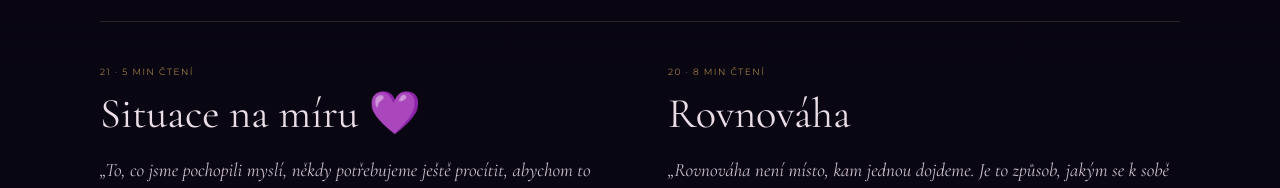
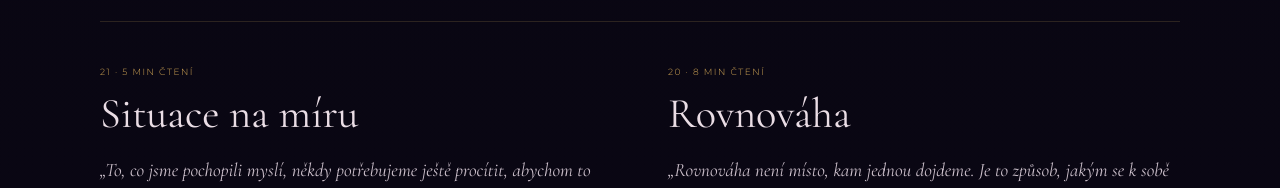
Before and after one commit to orinayablog-beep/orinaya, a plain HTML site: page blog.html in a window 1280 px wide. Shown: the part 1203-1391 px from the top of the page. Drawn offline with nearby package versions, Linux system fonts and the light colour scheme; a script that the page names is missing; a web font is replaced by a local one.

Commit message:
Add files via upload

```diff
--- a/blog.html
+++ b/blog.html
@@ -912,7 +912,7 @@ html.is-entering .orinaya-page-fade{opacity:1}
  <div class="posts">
 <article class="post">
   <div class="post-meta">21 · 5 min čtení</div>
-  <h2><a href="clanek-21-situace-na-miru">Situace na míru 💜</a></h2>
+  <h2><a href="clanek-21-situace-na-miru">Situace na míru</a></h2>
   <p class="quote">„To, co jsme pochopili myslí, někdy potřebujeme ještě procítit, abychom to dokázali pustit.“</p>
   <a class="read" href="clanek-21-situace-na-miru">Číst dál</a>
 </article>
```
